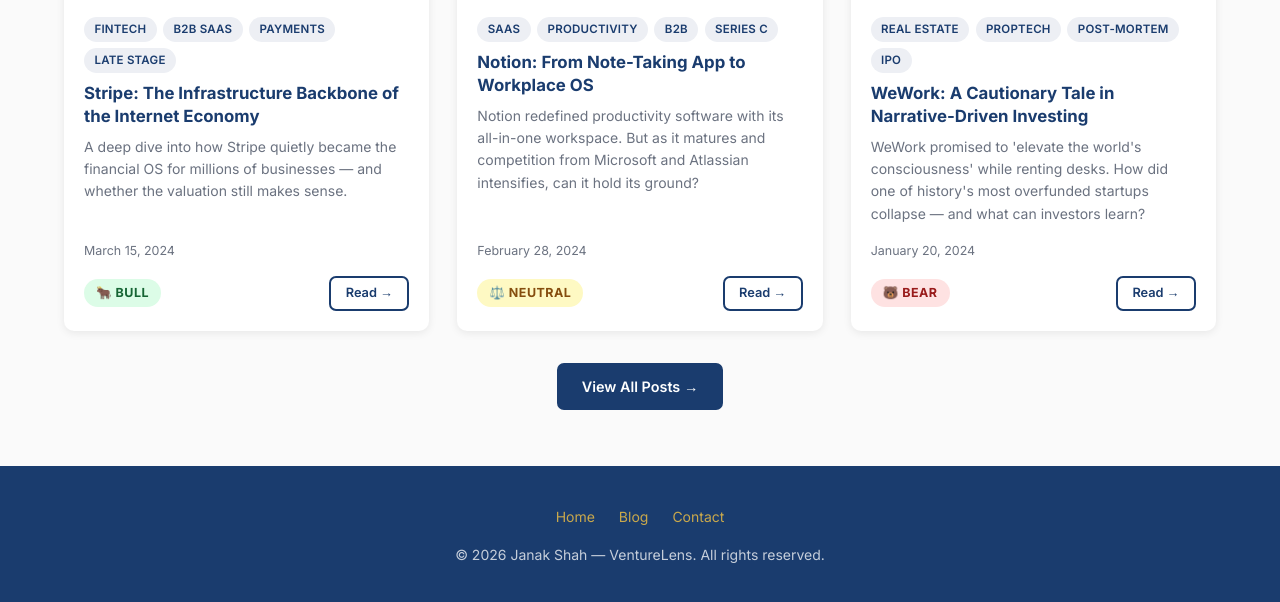
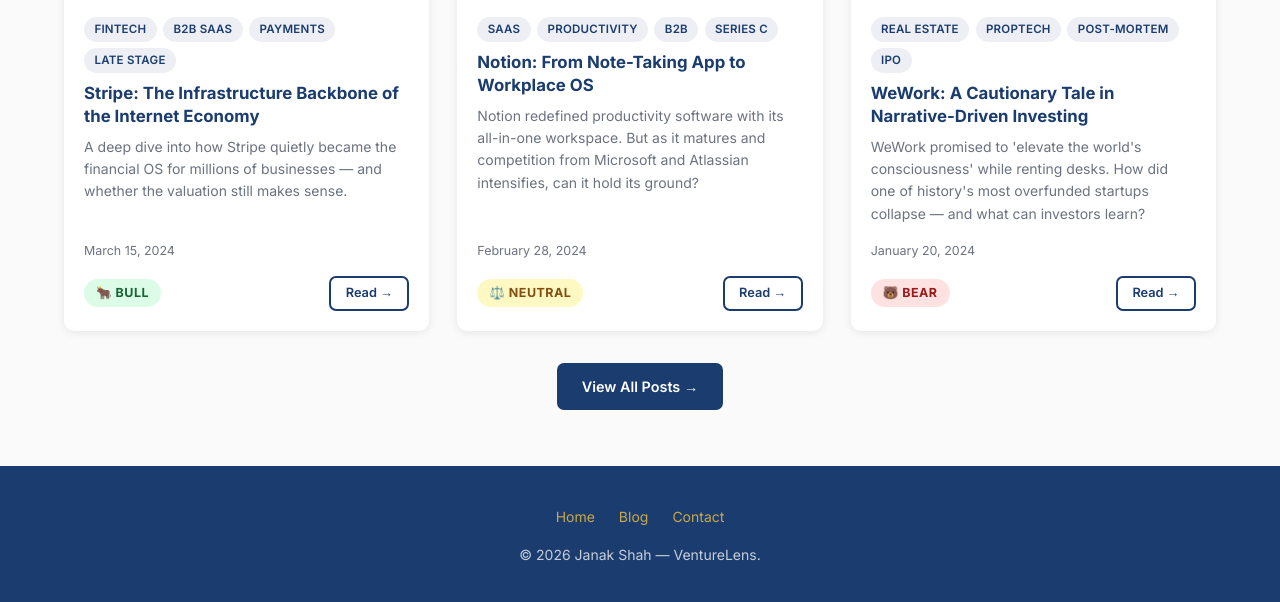
Before and after one commit to JanakShah007/Project-V, a website: page public/index.html in a window 1280 px wide. Shown: the part 972-1574 px from the top of the page. Drawn offline with Linux system fonts and the light colour scheme.

Commit message:
Remove 'All rights reserved' from footer

```diff
--- a/public/index.html
+++ b/public/index.html
@@ -108,7 +108,7 @@
       <a href="contact.html">Contact</a>
     </div>
     <!-- REPLACE: your name and site name in copyright -->
-    <p>&copy; <span id="footer-year"></span> <!-- REPLACE: Your Name --> Janak Shah &mdash; <!-- REPLACE: Site Name --> VentureLens. All rights reserved.</p>
+    <p>&copy; <span id="footer-year"></span> <!-- REPLACE: Your Name --> Janak Shah &mdash; <!-- REPLACE: Site Name --> VentureLens.</p>
   </footer>
 
   <!-- Scripts -->
```
